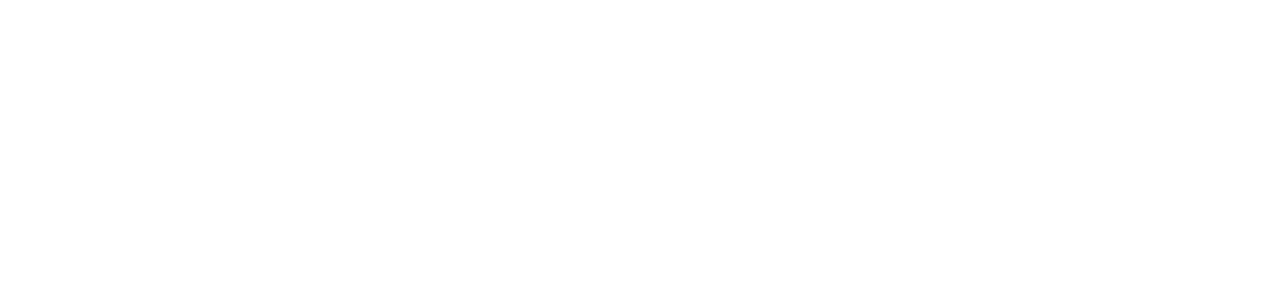
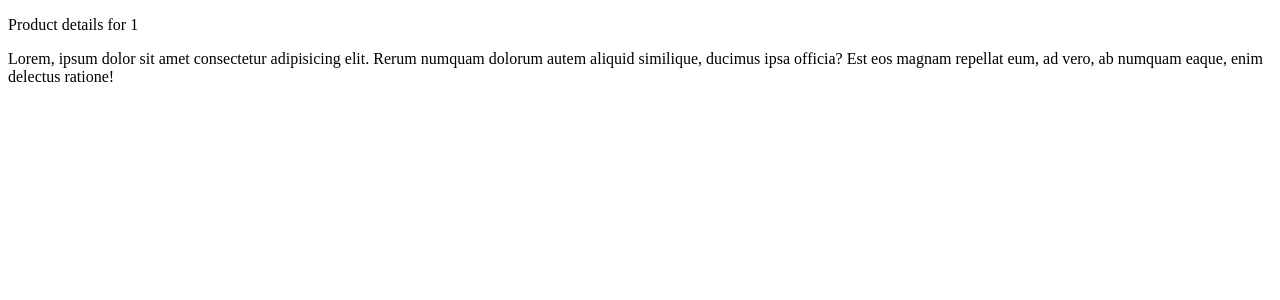
Before and after one commit to YegorMykhalechko/nuxt3-exemple, a Nuxt app: page /products/1 in a window 1280 px wide. Before the commit this address had no page. Shown: the top 300 px of the page. Built offline with nearby package versions, Linux system fonts and the light colour scheme.

Commit message:
route params added

```diff
--- /dev/null
+++ b/pages/products/[id].vue
@@ -0,0 +1,14 @@
+<template>
+    <div>
+        <p>Product details for {{ id }}</p>
+        <p>Lorem, ipsum dolor sit amet consectetur adipisicing elit. Rerum numquam dolorum autem aliquid similique, ducimus ipsa officia? Est eos magnam repellat eum, ad vero, ab numquam eaque, enim delectus ratione!</p>
+    </div>
+</template>
+
+<script setup>
+    const { id } = useRoute().params
+</script>
+
+<style scoped>
+
+</style>
```
